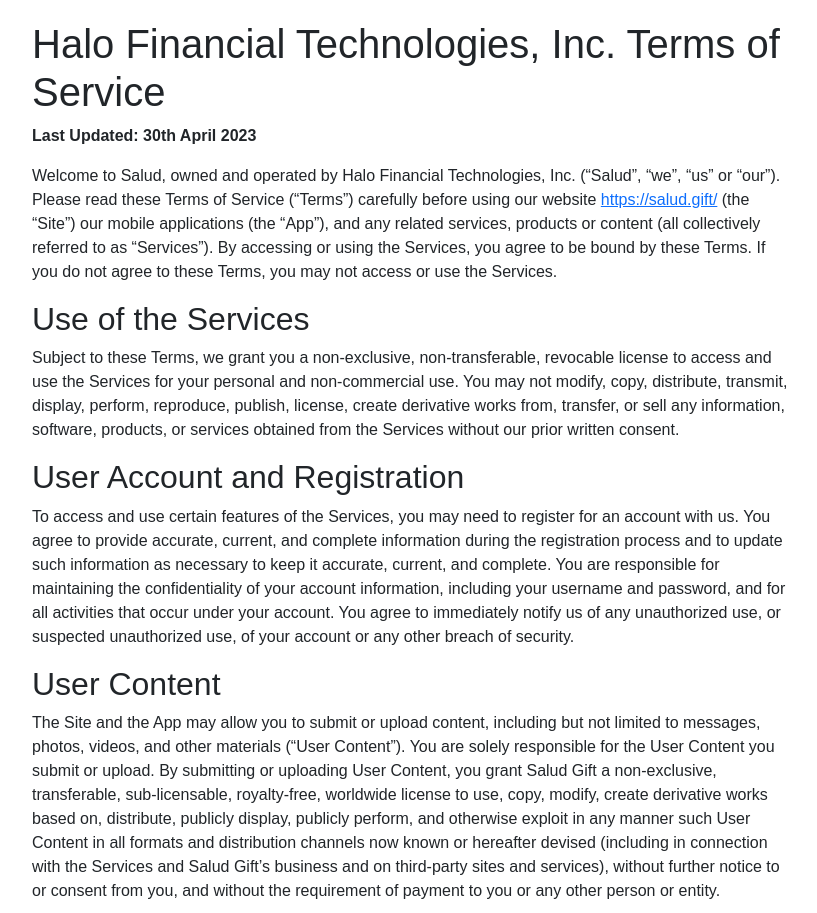
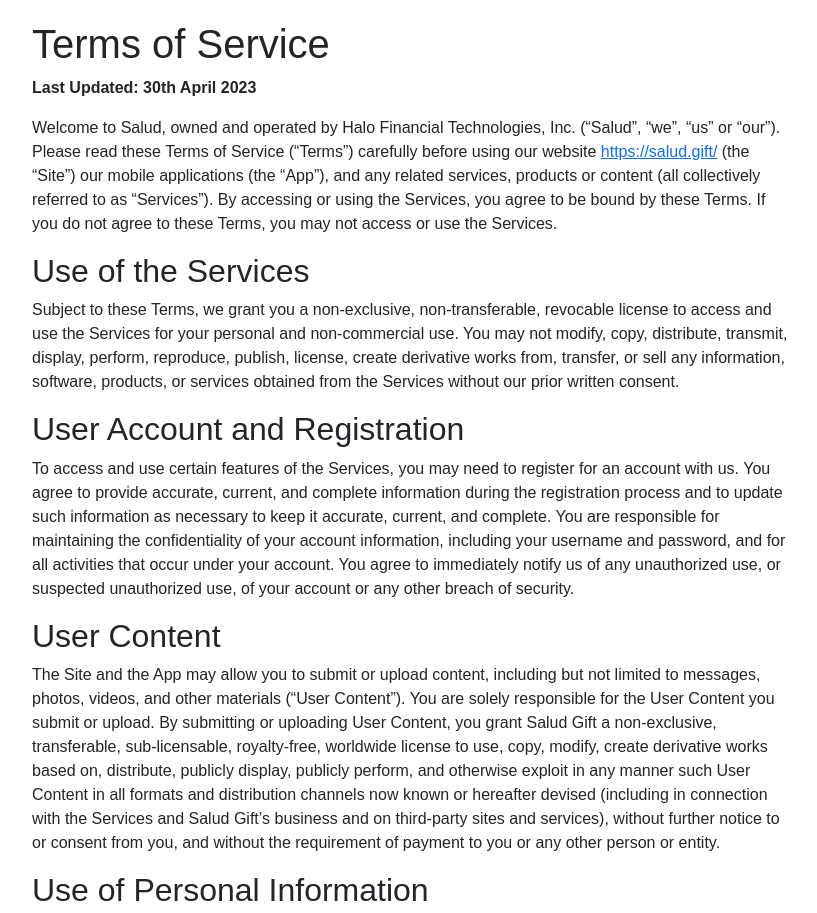
Before and after one commit to SaludApp/LandingPage, a plain HTML site: page terms/index.html in a window 1280 px wide. Shown: the top 913 px of the page, without its empty margins (228-1045 px from the left). Drawn offline with nearby package versions, Linux system fonts and the light colour scheme; files that its build step writes are made by us from their sources.

Commit message:
removed halo fin tech from h1

```diff
--- a/terms/index.html
+++ b/terms/index.html
@@ -17,7 +17,7 @@
     </style>
 </head>
 <body>
-    <h1>Halo Financial Technologies, Inc. Terms of Service</h1>
+    <h1>Terms of Service</h1>
     <p><strong>Last Updated: 30th April 2023</strong></p>
     <p>
         Welcome to Salud, owned and operated by Halo Financial Technologies, Inc. (“Salud”, “we”, “us” or “our”).
```
